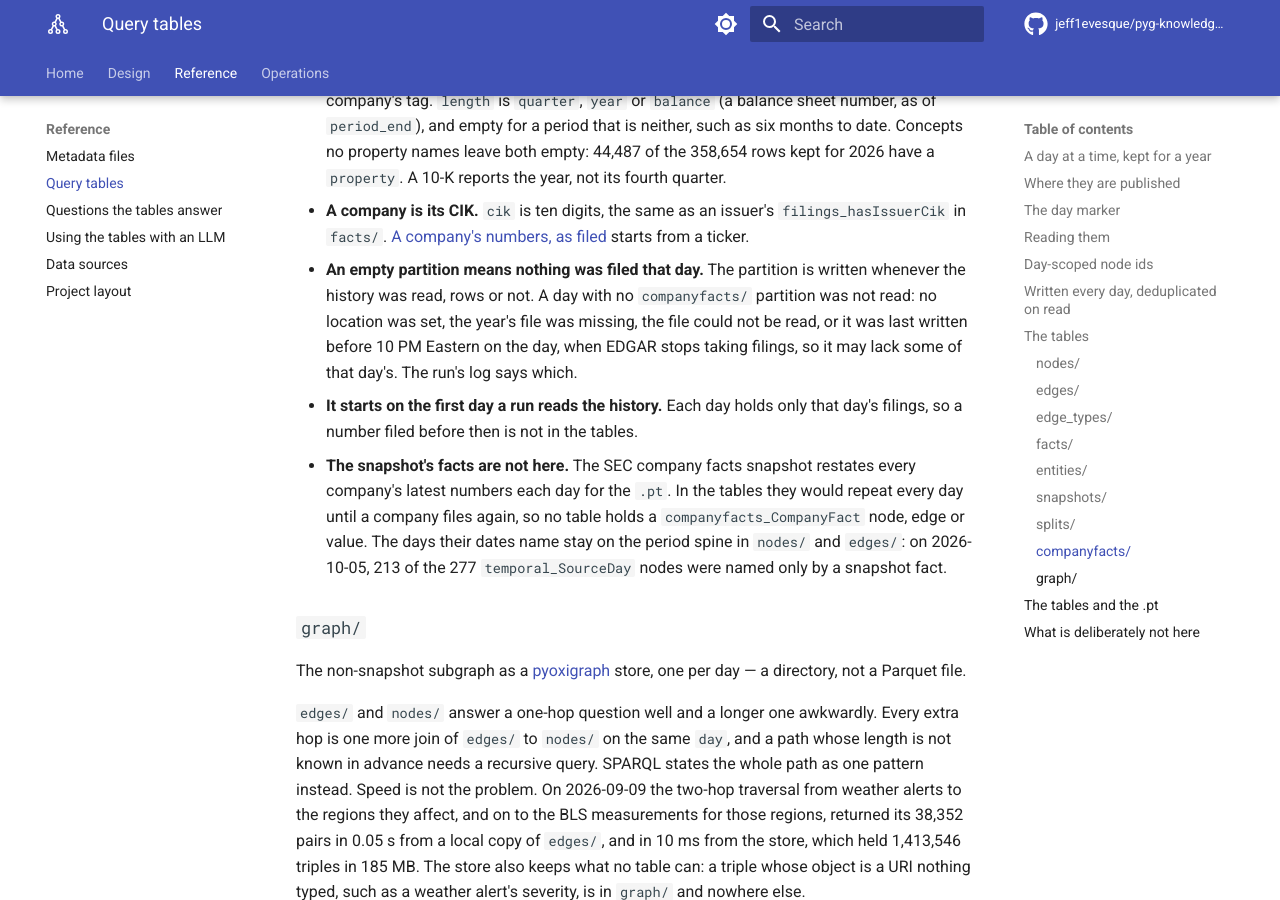
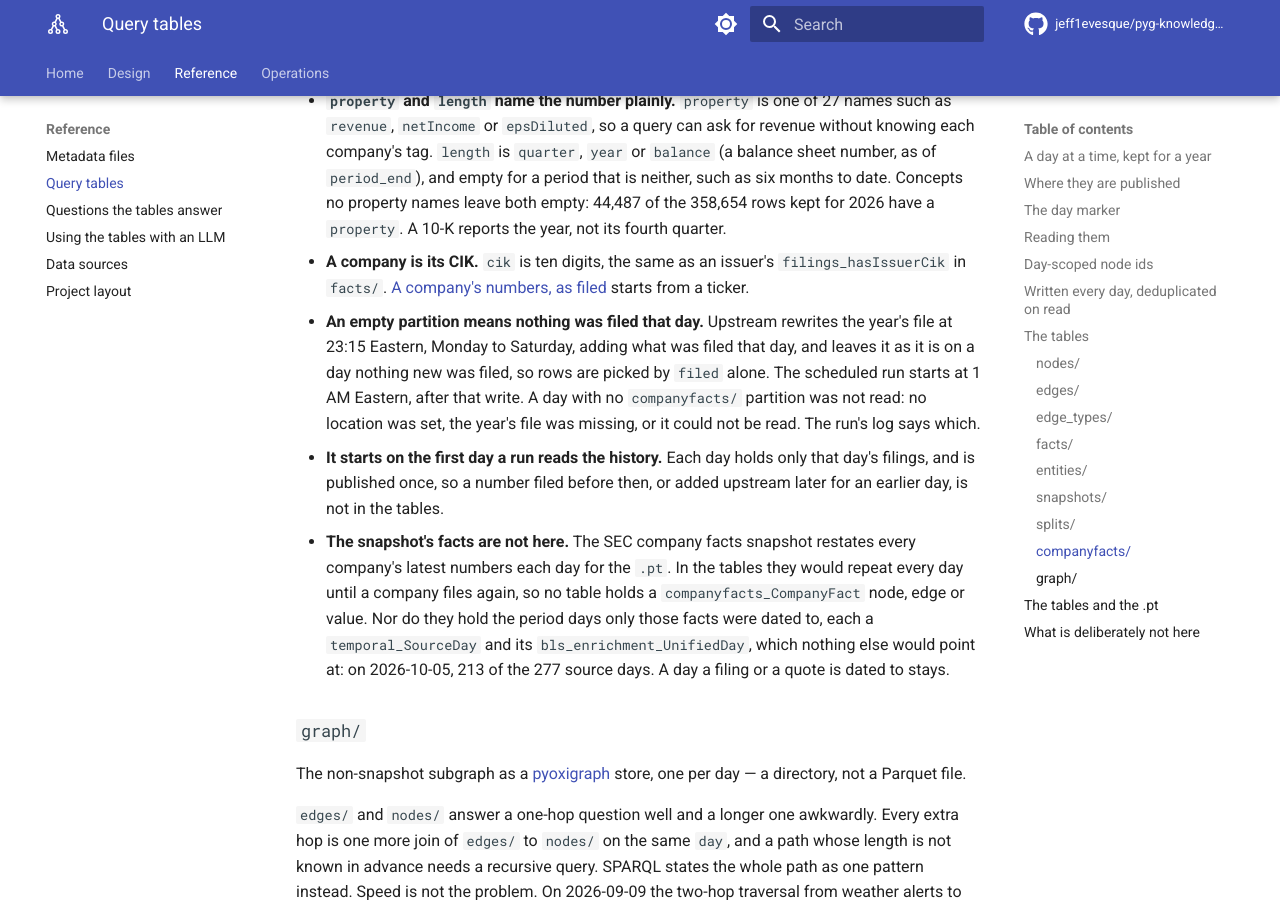
Before and after one commit to jeff1evesque/pyg-knowledge-graph-builder, an MkDocs documentation site: the page built from documentation/reference/tables.md, in a window 1280 px wide and 900 px high, scrolled down 7187 px. Built offline with MkDocs 1.6.1 and Material for MkDocs 9.7.7, drawn with Linux system fonts in a browser that asks for light colours; comment, search, counter and statistics services are not loaded; some of the changed text lies outside the part shown.

Commit message:
#437: tables.md, upstream's write time, and the days left out with the facts

````diff
--- a/documentation/reference/tables.md
+++ b/documentation/reference/tables.md
@@ -136,7 +136,9 @@ day to the next by its `uri`.
 `node_id` is `row_number()` over a uri-ordered window within a node type, so a
 URI's id changes whenever the node set changes — which is every day. An edge
 row carries ids and not URIs, because URIs would multiply the table several
-times over, and that is the price.
+times over, and that is the price. The numbering runs over every node, the ones
+the tables [leave out](#companyfacts) included, so the ids a type keeps are the
+`.pt`'s and can have gaps.
 
 ```sql
 SELECT e.relation, n.uri AS source, m.uri AS target
@@ -316,20 +318,22 @@ row of it is in `nodes/`, `edges/`, `graph/` or the `.pt`.
   `filings_hasIssuerCik` in `facts/`.
   [A company's numbers, as filed](questions.md#a-companys-numbers-as-filed)
   starts from a ticker.
-- **An empty partition means nothing was filed that day.** The partition is
-  written whenever the history was read, rows or not. A day with no
-  `companyfacts/` partition was not read: no location was set, the year's file
-  was missing, the file could not be read, or it was last written before 10 PM
-  Eastern on the day, when EDGAR stops taking filings, so it may lack some of
-  that day's. The run's log says which.
+- **An empty partition means nothing was filed that day.** Upstream rewrites the
+  year's file at 23:15 Eastern, Monday to Saturday, adding what was filed that
+  day, and leaves it as it is on a day nothing new was filed, so rows are picked
+  by `filed` alone. The scheduled run starts at 1 AM Eastern, after that write.
+  A day with no `companyfacts/` partition was not read: no location was set, the
+  year's file was missing, or it could not be read. The run's log says which.
 - **It starts on the first day a run reads the history.** Each day holds only
-  that day's filings, so a number filed before then is not in the tables.
+  that day's filings, and is published once, so a number filed before then, or
+  added upstream later for an earlier day, is not in the tables.
 - **The snapshot's facts are not here.** The SEC company facts snapshot restates
   every company's latest numbers each day for the `.pt`. In the tables they
   would repeat every day until a company files again, so no table holds a
-  `companyfacts_CompanyFact` node, edge or value. The days their dates name stay
-  on the period spine in `nodes/` and `edges/`: on 2026-10-05, 213 of the 277
-  `temporal_SourceDay` nodes were named only by a snapshot fact.
+  `companyfacts_CompanyFact` node, edge or value. Nor do they hold the period
+  days only those facts were dated to, each a `temporal_SourceDay` and its
+  `bls_enrichment_UnifiedDay`, which nothing else would point at: on 2026-10-05,
+  213 of the 277 source days. A day a filing or a quote is dated to stays.
 
 ### `graph/`
 
@@ -414,9 +418,10 @@ is here, so the sections above describe the tables alone.
 - **Which day.** From schema 1.5, a `.pt`'s `build_metadata.day` names the
   tables partition it was built beside; see
   [Which date is which](outputs.md#which-date-is-which). Their counts agree per
-  node type. Their totals differ by the build's `excluded_node_types`, which the
-  tables keep, and by `companyfacts_CompanyFact`, which only the `.pt` holds.
-  For 2026-09-24, each of the 151 node types in that day's `.pt` held the same
+  node type, and so do their ids. They differ by the build's
+  `excluded_node_types`, which the tables keep, and by the
+  `companyfacts_CompanyFact` nodes and the period days only they were dated to,
+  which only the `.pt` holds. For 2026-09-24, each of the 151 node types in that day's `.pt` held the same
   count as that day's `nodes/`, and `nodes/` held 4,456 more nodes, all in the
   four NOAA types the build excluded.
 - **`nodes/` against `node_index/`.** The same three columns, over every source
````
